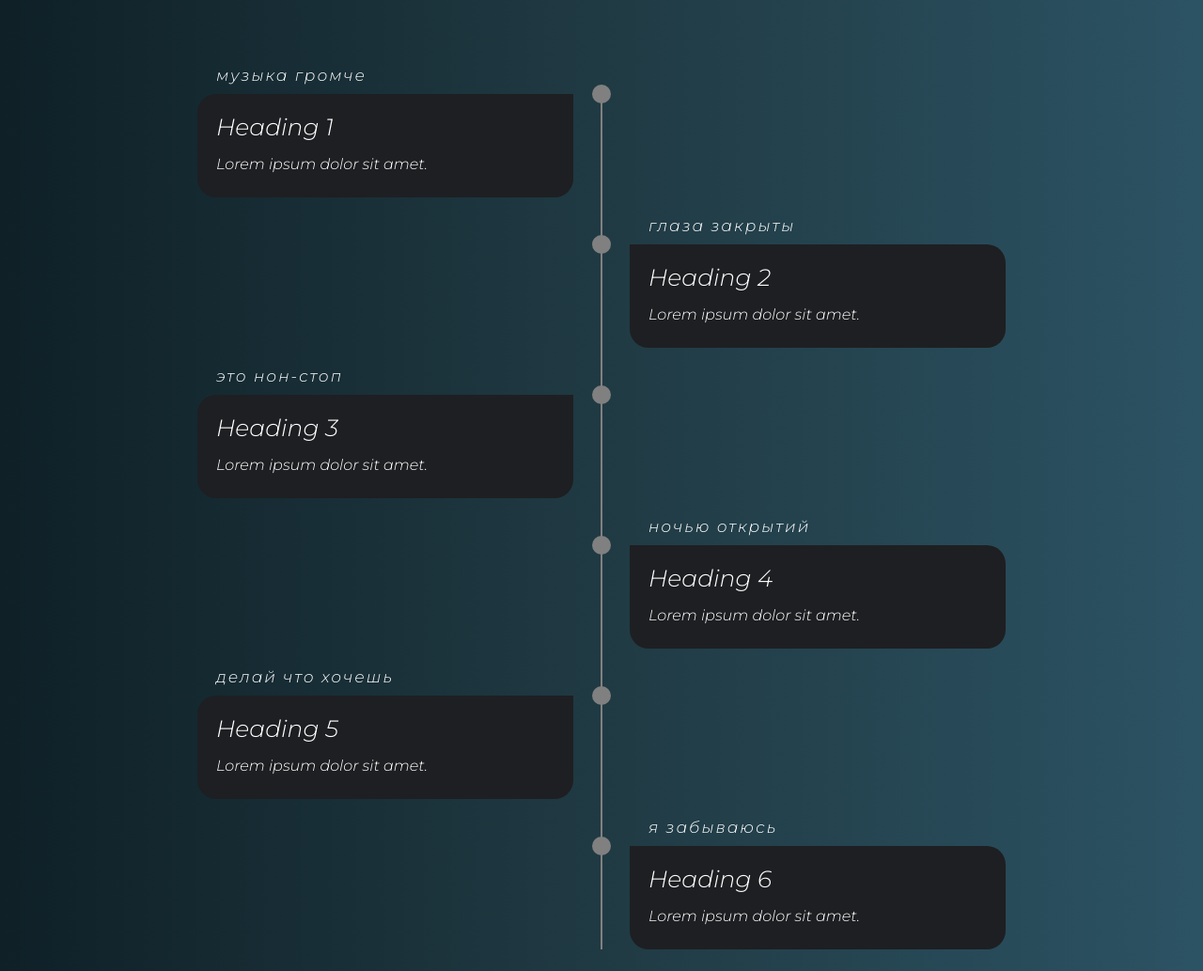
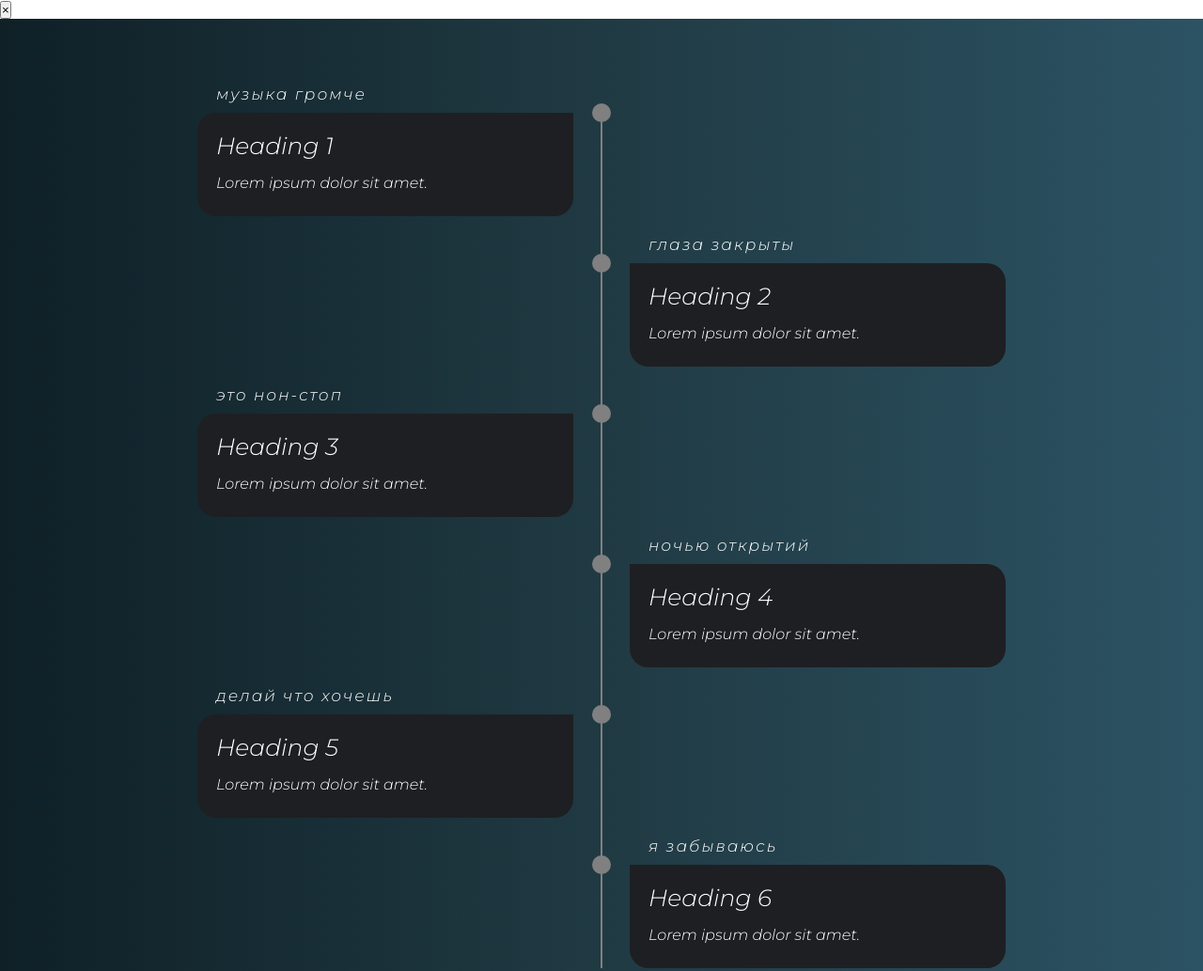
Before and after one commit to inwhitemist/Infinite-May, a plain HTML site: page index.html in a window 1280 px wide. Shown: the top 1033 px of the page at 94% size. Drawn offline with Linux system fonts and the light colour scheme.

Commit message:
+ button

```diff
--- a/index.html
+++ b/index.html
@@ -4,10 +4,13 @@
     <meta charset="UTF-8">
     <meta http-equiv="X-UA-Compatible" content="IE=edge">
     <meta name="viewport" content="width=device-width, initial-scale=1.0">
-    <title>imeline</title>
+    <title>Timeline</title>
     <link rel="stylesheet" href="src/css/ctyle.css">
 </head>
 <body>
+    <button type="button" class="close"   aria-label="Close">
+      <span aria-hidden="true">&times;</span>
+    </button>
     <div class="container">
         <div class="timeline">
             <ul>
```
